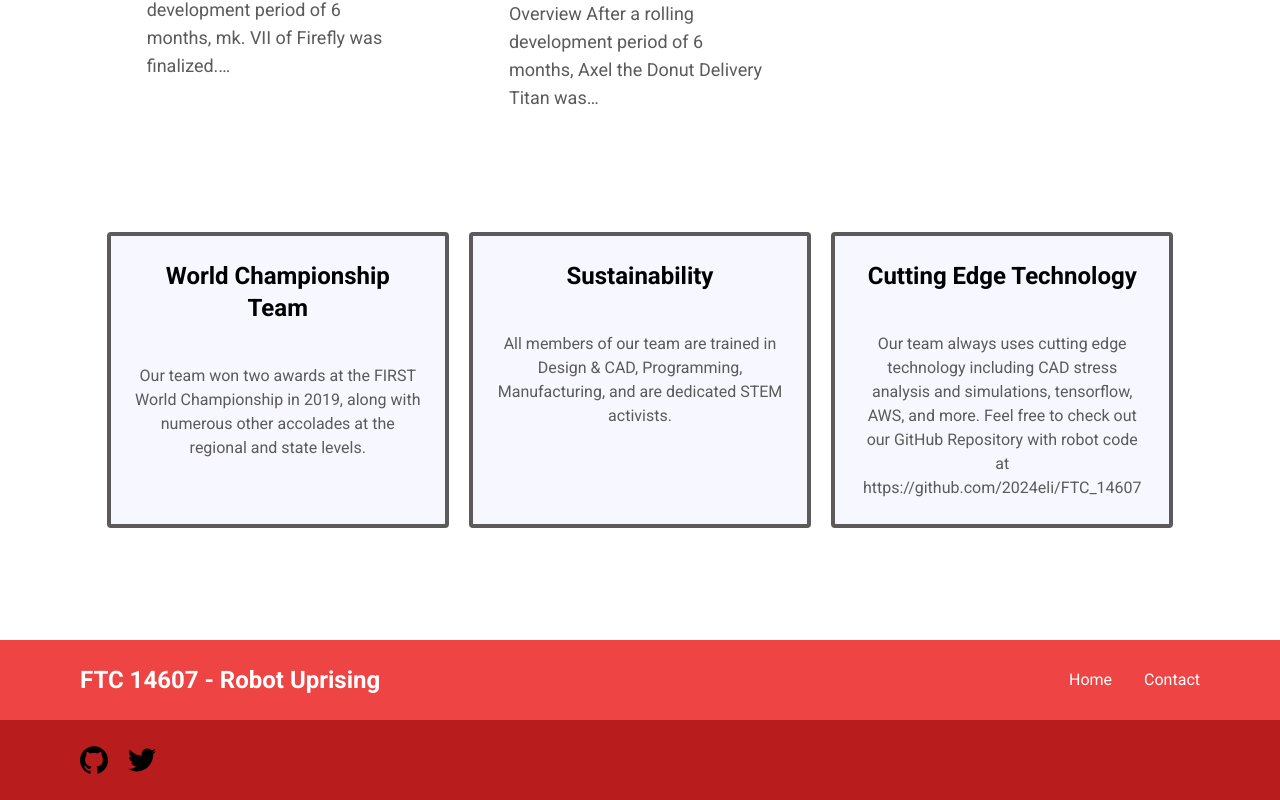
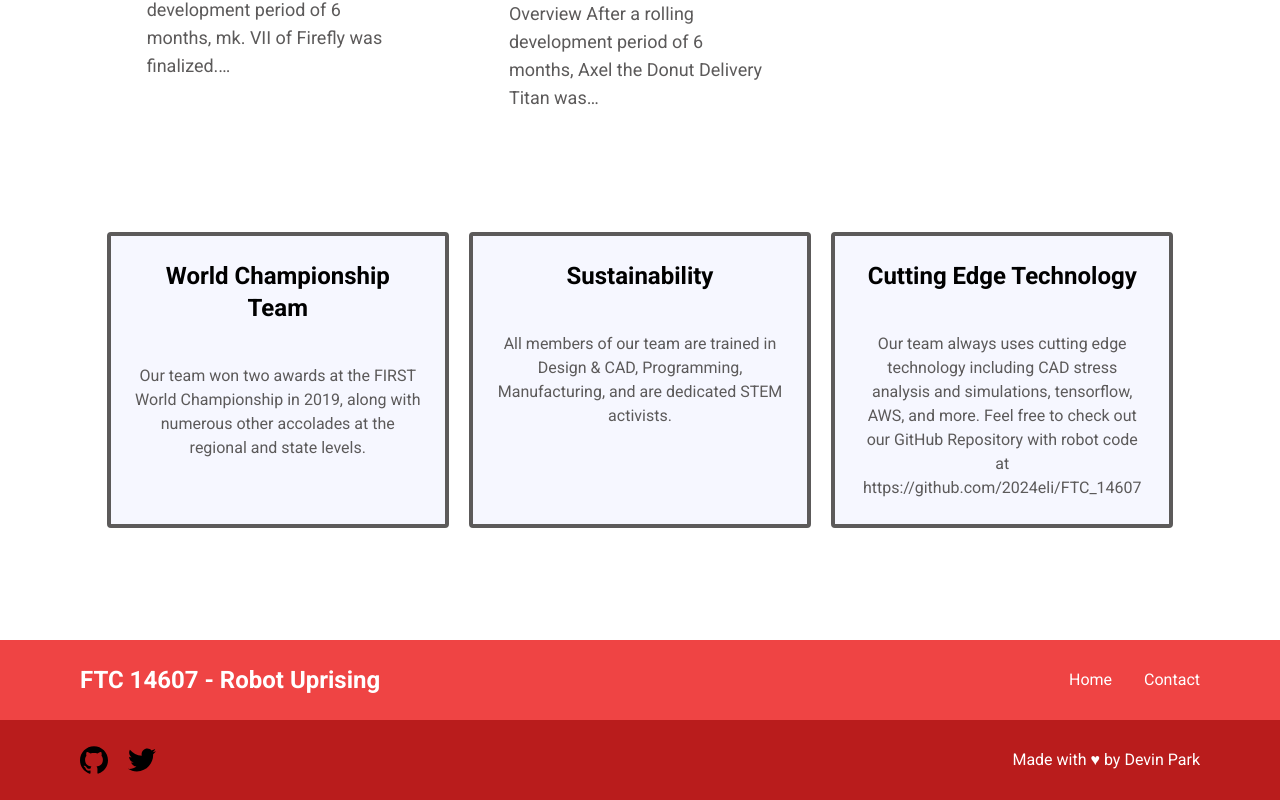
Before and after one commit to UsernameDP/FTC-14607-Website, a React (Vite) app: page / in a window 1280 px wide. Shown: the part 1148-1948 px from the top of the page. Built offline with nearby package versions, Linux system fonts and the light colour scheme.

Commit message:
adding credits

```diff
--- a/index.html
+++ b/index.html
@@ -32,11 +32,7 @@
     <title>FTC 14607 Robot Uprising</title>
   </head>
 
-  <style>
-    ::-webkit-scrollbar {
-      display: none;
-    }
-  </style>
+  <style></style>
 
   <body class="relative min-h-screen min-w-full flex flex-col">
     <div
--- a/public/css/index.css
+++ b/public/css/index.css
@@ -2,7 +2,7 @@
 
 @layer utilities {
     .underline-props {
-        @apply after:absolute after:left-0 after:h-0.5 after:w-0 after:transition-all after:duration-500 after:content-['']
+        @apply after:absolute transition-all after:left-0 after:h-0.5 after:w-0 after:transition-all after:duration-500 after:content-['']
     }
     .underline-transition {
         @apply after:w-full
--- a/src/footer/footer.jsx
+++ b/src/footer/footer.jsx
@@ -15,7 +15,8 @@ function Footer() {
       </section>
       {/* Bottom */}
       <section className="w-full bg-red-700">
-        <section className="flex items-center h-20 px-20 gap-5 mx-auto max-w-8xl">
+        <section className="flex items-center justify-between h-20 px-20 mx-auto max-w-8xl">
+          <div className="flex gap-5">
             <a
               href="https://github.com/UsernameDP/FTC-14607-Website"
               target="_blank"
@@ -36,6 +37,18 @@ function Footer() {
                 className="w-7"
               />
             </a>
+          </div>
+
+          <div className="flex">
+            <p className="mr-1">Made with &hearts; by</p>
+            <a
+              href="https://github.com/UsernameDP"
+              className="relative hover:font-bold"
+              target="_blank"
+            >
+              Devin Park
+            </a>
+          </div>
         </section>
       </section>
     </footer>
--- a/src/routes/sponsorship/components/donations.jsx
+++ b/src/routes/sponsorship/components/donations.jsx
@@ -2,18 +2,12 @@ import React from "react";
 
 function Donations() {
   return (
-    <section className="w-full flex justify-center py-5">
+    <section className="w-full flex justify-center py-5 overflow-hidden">
       <iframe
         src="https://hcb.hackclub.com/donations/start/robot-uprising-68afa5c5-7811-4935-b756-273dd10dceb3"
         name="donateFrame"
-        scrolling="yes"
-        frameborder="0"
-        marginheight="0px"
-        marginwidth="0px"
         height="512px"
         width="512px"
-        allowfullscreen
-        className="border-none"
       ></iframe>
     </section>
   );
```
Lines whose indentation alone changed are shown as unchanged.
